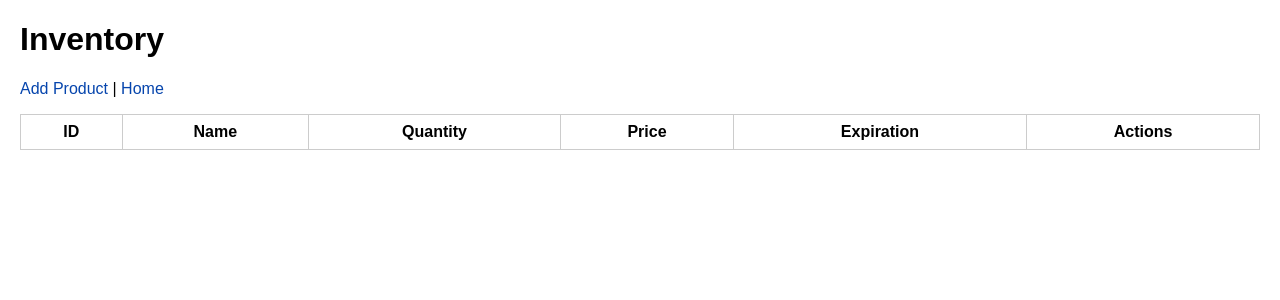
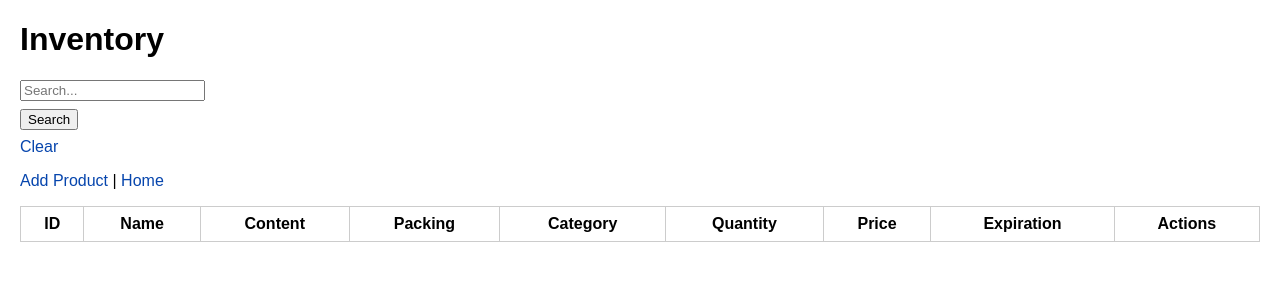
Before and after one commit to yashas-13/pkc, a PHP site: page /inventory.php in a window 1280 px wide. Shown: the top 300 px of the page. Run offline with PHP 8.4, Linux system fonts and the light colour scheme; data that the repository does not hold is empty.

Commit message:
Enhance product details and add search

```diff
--- a/db.sql
+++ b/db.sql
@@ -1,6 +1,9 @@
 CREATE TABLE IF NOT EXISTS products (
     id INT AUTO_INCREMENT PRIMARY KEY,
     name VARCHAR(255) NOT NULL,
+    content TEXT,
+    packing VARCHAR(255),
+    category VARCHAR(255),
     quantity INT NOT NULL DEFAULT 0,
     price DECIMAL(10,2) NOT NULL DEFAULT 0.00,
     expiration_date DATE,
--- a/inventory.php
+++ b/inventory.php
@@ -1,6 +1,12 @@
 <?php
 require 'config.php';
-$stmt = $pdo->query('SELECT * FROM products');
+$search = $_GET['search'] ?? '';
+if ($search !== '') {
+    $stmt = $pdo->prepare('SELECT * FROM products WHERE name LIKE ? OR category LIKE ?');
+    $stmt->execute(['%' . $search . '%', '%' . $search . '%']);
+} else {
+    $stmt = $pdo->query('SELECT * FROM products');
+}
 $products = $stmt->fetchAll(PDO::FETCH_ASSOC);
 ?>
 <!DOCTYPE html>
@@ -11,15 +17,31 @@ $products = $stmt->fetchAll(PDO::FETCH_ASSOC);
 </head>
 <body>
 <h1>Inventory</h1>
+<form method="get" style="margin-bottom: 10px;">
+    <input type="text" name="search" placeholder="Search..." value="<?php echo htmlspecialchars($search); ?>">
+    <input type="submit" value="Search">
+    <a href="inventory.php">Clear</a>
+</form>
 <p><a href="add_product.php">Add Product</a> | <a href="index.php">Home</a></p>
 <table>
     <tr>
-        <th>ID</th><th>Name</th><th>Quantity</th><th>Price</th><th>Expiration</th><th>Actions</th>
+        <th>ID</th>
+        <th>Name</th>
+        <th>Content</th>
+        <th>Packing</th>
+        <th>Category</th>
+        <th>Quantity</th>
+        <th>Price</th>
+        <th>Expiration</th>
+        <th>Actions</th>
     </tr>
     <?php foreach ($products as $product): ?>
     <tr>
         <td><?php echo htmlspecialchars($product['id']); ?></td>
         <td><?php echo htmlspecialchars($product['name']); ?></td>
+        <td><?php echo nl2br(htmlspecialchars($product['content'])); ?></td>
+        <td><?php echo htmlspecialchars($product['packing']); ?></td>
+        <td><?php echo htmlspecialchars($product['category']); ?></td>
         <td><?php echo htmlspecialchars($product['quantity']); ?></td>
         <td><?php echo htmlspecialchars($product['price']); ?></td>
         <td><?php echo htmlspecialchars($product['expiration_date']); ?></td>
```
Also changed, not shown: add_product.php (+8 -2 lines), edit_product.php (+8 -2 lines), sample_data.sql (added, +18 -0 lines), README.md.
